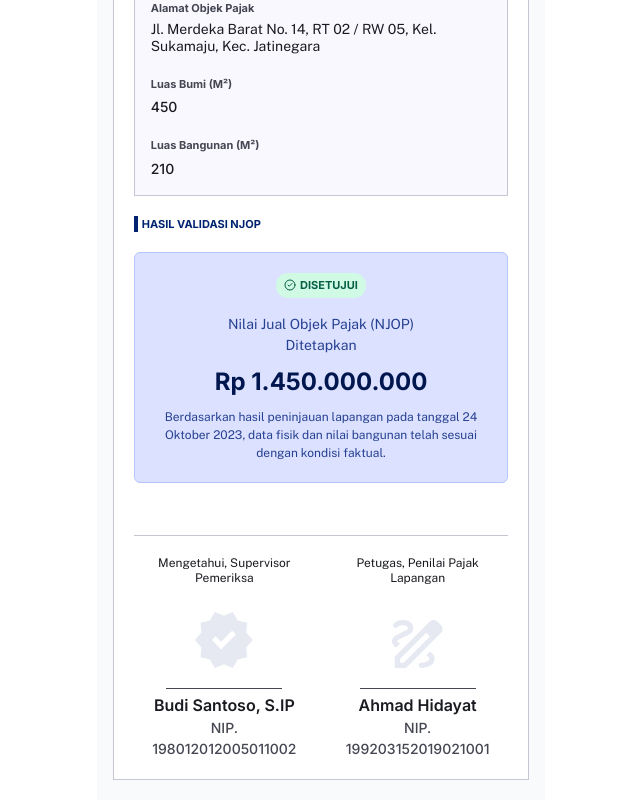
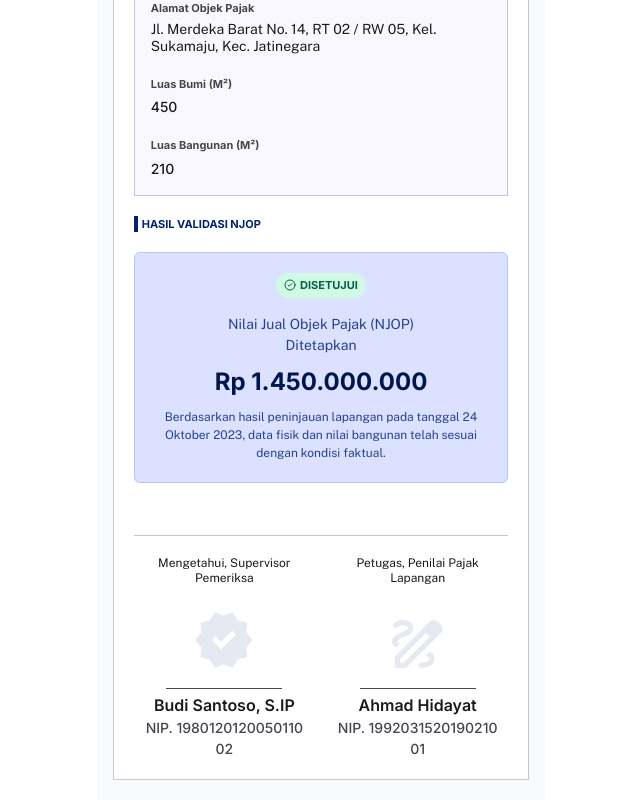
Before and after one commit to mieraaaa/Validator-NJOP, a Next.js app: page /berita-setuju in a window 1280 px wide. Shown: the part 416-1216 px from the top of the page, without its empty margins (319-959 px from the left). Built offline with nearby package versions, Linux system fonts and the light colour scheme.

Commit message:
Merevisi beberapa fitur agar lebih responsif

```diff
--- a/app/berita-setuju/page.tsx
+++ b/app/berita-setuju/page.tsx
@@ -90,7 +90,7 @@ export default function Home() {
                 />
                 <hr className="border-[#444651] w-[70%] mx-auto border-t pb-1"/>
                 <span className="font-mono font-semibold text-[16px]">Budi Santoso, S.IP</span>
-                <span className="font-mono font-medium text-[14px] text-[#444651]">NIP. 198012012005011002</span>
+                <span className="font-mono font-medium text-[14px] text-[#444651] break-all">NIP. 198012012005011002</span>
             </div>
             <div className="flex flex-col items-center px-2 flex-1 min-w-0">
                 <h5 className="font-public-sans text-[12px] min-h-[36px] leading-tight">Petugas, Penilai Pajak Lapangan</h5>
@@ -103,7 +103,7 @@ export default function Home() {
                 />
                 <hr className="border-[#444651] w-[70%] mx-auto border-t pb-1"/>
                 <span className="font-mono font-semibold text-[16px]">Ahmad Hidayat</span>
-                <span className="font-mono font-medium text-[14px] text-[#444651]">NIP. 199203152019021001</span>
+                <span className="font-mono font-medium text-[14px] text-[#444651] break-all">NIP. 199203152019021001</span>
             </div>
         </div>
       </div>
```
